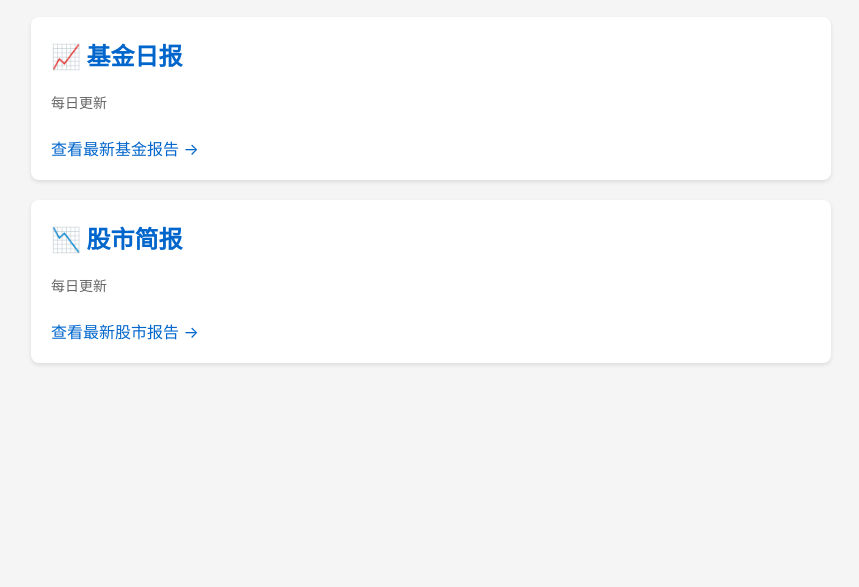
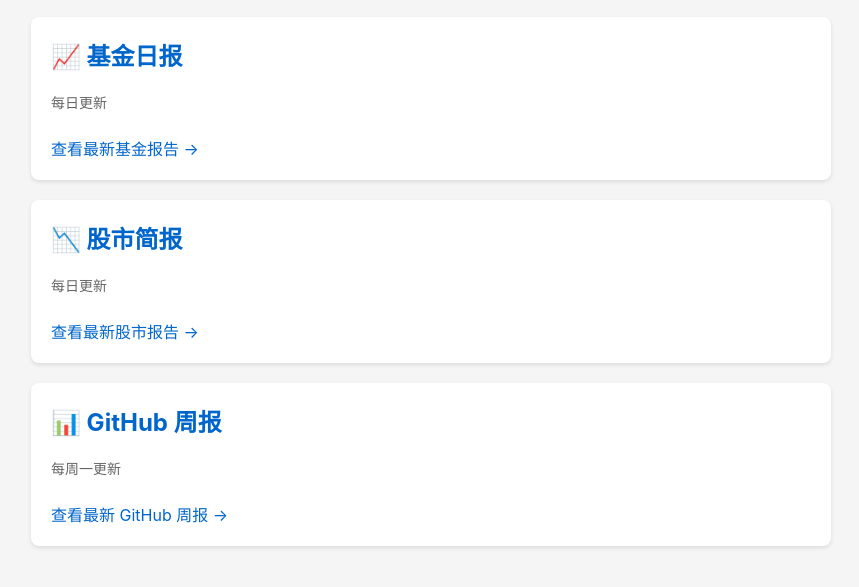
Before and after one commit to ainooo9/openclaw-reports, a plain HTML site: page index.html in a window 1280 px wide. Shown: the part 175-762 px from the top of the page, without its empty margins (209-1068 px from the left). Drawn offline with Linux system fonts and the light colour scheme.

Commit message:
Add GitHub Weekly to index

```diff
--- a/index.html
+++ b/index.html
@@ -29,5 +29,11 @@
         <p class="date">每日更新</p>
         <a href="stock_2026-05-12.html">查看最新股市报告 →</a>
     </div>
+
+    <div class="card">
+        <h2>📊 GitHub 周报</h2>
+        <p class="date">每周一更新</p>
+        <a href="github_weekly_2026-05-18.html">查看最新 GitHub 周报 →</a>
+    </div>
 </body>
 </html>
```
